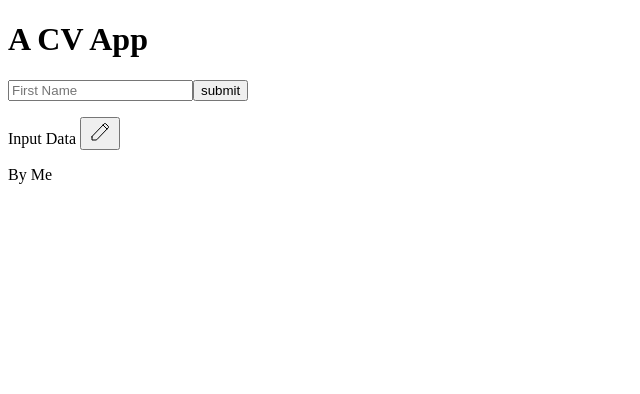
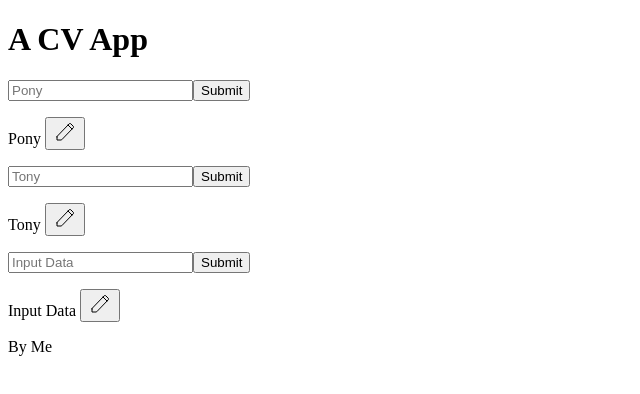
Before and after one commit to malcomcrab/react-cv-project, a React (Vite) app: page / in a window 1280 px wide. Shown: the top 394 px of the page, without its empty margins (0-640 px from the left). Built offline with nearby package versions, Linux system fonts and the light colour scheme.

Commit message:
Tested mapping an array of ojbects through the input display component and passed props to children when creating elements.

```diff
--- a/src/App.jsx
+++ b/src/App.jsx
@@ -2,8 +2,17 @@ import { useState } from 'react'
 import './App.css'
 import Header from './components/Header'
 import Footer from './components/Footer'
-import UserInput from './components/UserInput'
 import InputDisplay from './components/InputDisplay'
+
+const list = [{
+  name: 'Pony',
+  type: 'text'
+  },
+  {
+    name:'Tony',
+    type: 'number'
+  }
+]
 
 function App() {
   const [count, setCount] = useState(0)
@@ -11,7 +20,9 @@ function App() {
   return (
     <>
     <Header />
-    <UserInput />
+    <div>{list.map(item =>[
+       <InputDisplay key={item.name} value={item.name} type={item.type}/>
+    ])}</div>
     <InputDisplay value={'Input Data'}/>
     <Footer />
     </>
--- a/src/components/InputDisplay.jsx
+++ b/src/components/InputDisplay.jsx
@@ -1,13 +1,15 @@
 import Button from './Button';
 import inputIcon from '../assets/editIcon.svg'
+import Input from './Input';
 
 function InputDisplay(props){
 
     return(
-        <>
+        <div>
+            <Input type={props.type} value={props.value}/>
+            <Button value={'Submit'}/>
             <p>{props.value} <Button value={<img src={inputIcon}></img>} /></p>
-
-        </>
+        </div>
     )
 }
 
--- a/src/components/UserInput.jsx
+++ /dev/null
@@ -1,13 +0,0 @@
-import Button from "./Button"
-import Input from "./Input";
-function UserInput(){
-
-    return(
-        <>
-            <Input type={'text'} value={'First Name'}/>
-            <Button value={'submit'}/>
-        </>
-    )
-}
-
-export default UserInput;
```
